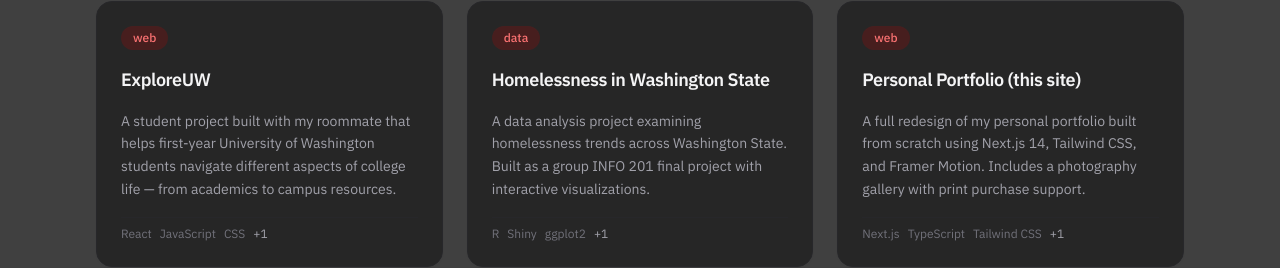
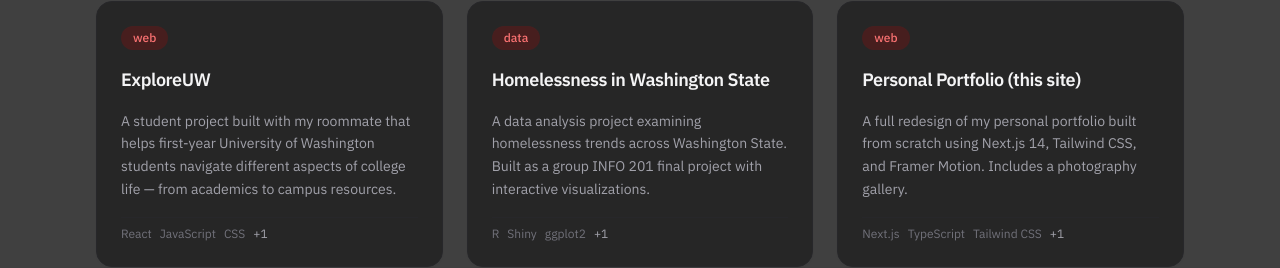
Before and after one commit to cmarqc/cmarq-web, a Next.js app: page / in a window 1280 px wide. Shown: the part 1408-1676 px from the top of the page. Built offline with nearby package versions, Linux system fonts and the light colour scheme.

Commit message:
Update project technologies and descriptions for clarity

```diff
--- a/data/projects.ts
+++ b/data/projects.ts
@@ -37,7 +37,7 @@
     title: 'Air Cleaner Calculator',
     description:
       'My Informatics Capstone project. The Clean Air Tool is a solution to aid in achieving safe indoor air quality.',
-    tech: ['React', 'Tailwind CSS'],
+    tech: ['React', 'JavaScript'],
     category: 'data',
     featured: false,
     sourceUrl: 'https://github.com/cmarq07/air-cleaner-calculator',
@@ -57,7 +57,7 @@
     id: 'portfolio',
     title: 'Personal Portfolio (this site)',
     description:
-      'A full redesign of my personal portfolio built from scratch using Next.js 14, Tailwind CSS, and Framer Motion. Includes a photography gallery with print purchase support.',
+      'A full redesign of my personal portfolio built from scratch using Next.js 14, Tailwind CSS, and Framer Motion. Includes a photography gallery.',
     tech: ['Next.js', 'TypeScript', 'Tailwind CSS', 'Framer Motion'],
     category: 'web',
     sourceUrl: 'https://github.com/cmarqc/cmarq-web',
```
